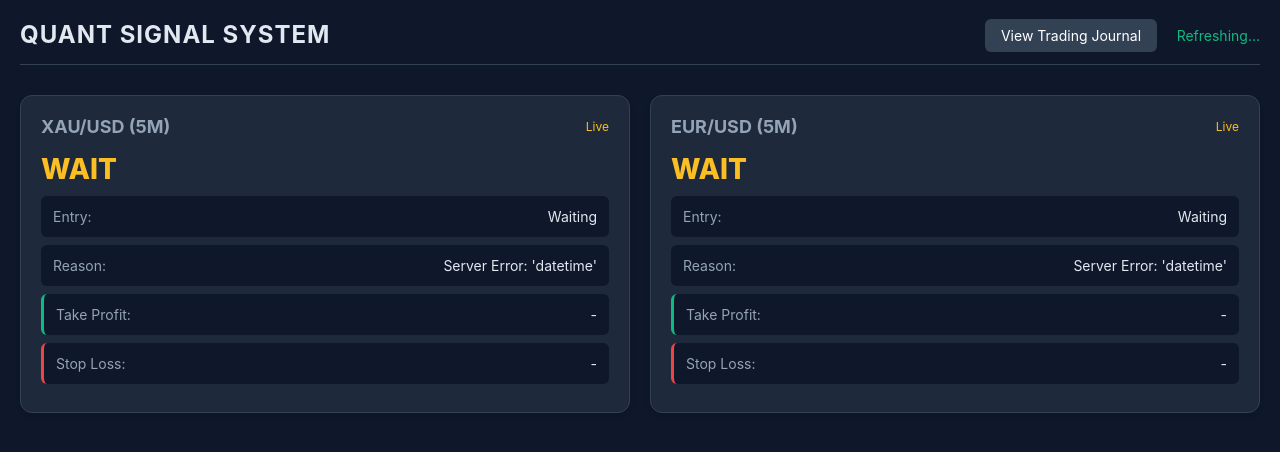
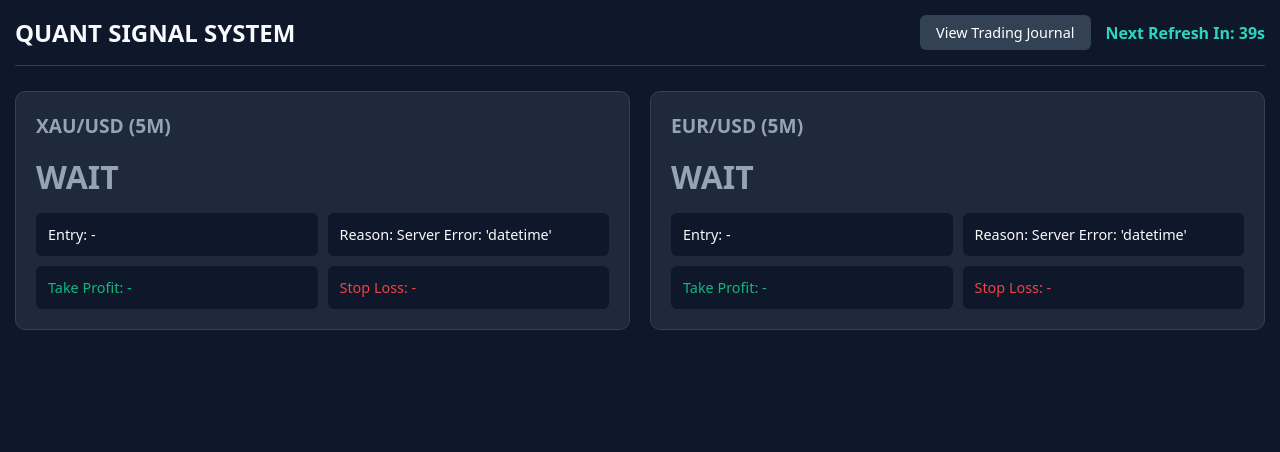
Before and after one commit to chatact135-wq/getmoney, a FastAPI app: page / in a window 1280 px wide. Shown: the top 452 px of the page. Run offline with FastAPI, Linux system fonts and the light colour scheme; data that the repository does not hold is empty.

Commit message:
Update index.html

```diff
--- a/templates/index.html
+++ b/templates/index.html
@@ -6,90 +6,101 @@
     <title>Quant Signal System</title>
     <style>
         :root {
-            --bg-dark: #0f172a;
+            --bg: #0f172a;
             --card-bg: #1e293b;
-            --text-main: #e2e8f0;
+            --text-main: #f8fafc;
             --text-muted: #94a3b8;
-            --buy-color: #10b981;
-            --sell-color: #ef4444;
-            --wait-color: #fbbf24;
+            --green: #10b981;
+            --red: #ef4444;
+            --yellow: #fbbf24;
         }
         body {
-            font-family: -apple-system, BlinkMacSystemFont, "Segoe UI", Roboto, Helvetica, Arial, sans-serif;
-            background-color: var(--bg-dark);
+            background-color: var(--bg);
             color: var(--text-main);
+            font-family: system-ui, -apple-system, sans-serif;
             margin: 0;
-            padding: 20px;
+            padding: 15px;
         }
-        .header {
+        /* Header Setup */
+        .header-container {
             display: flex;
             justify-content: space-between;
             align-items: center;
-            margin-bottom: 30px;
+            margin-bottom: 25px;
+            padding-bottom: 15px;
             border-bottom: 1px solid #334155;
-            padding-bottom: 15px;
+            flex-wrap: wrap;
+            gap: 15px;
         }
-        .header h1 { margin: 0; font-size: 24px; letter-spacing: 1px; }
-        .nav-btn {
-            background: #334155;
+        .header-container h1 { margin: 0; font-size: 1.5rem; }
+        .header-controls { display: flex; align-items: center; gap: 15px; flex-wrap: wrap; }
+        .btn {
+            background-color: #334155;
             color: white;
             text-decoration: none;
             padding: 8px 16px;
             border-radius: 6px;
-            font-size: 14px;
+            font-size: 0.9rem;
+            transition: background 0.2s;
         }
-        /* Grid Layout for Multiple Assets */
-        #signals-container {
+        .btn:hover { background-color: #475569; }
+        .timer { color: #2dd4bf; font-weight: bold; }
+
+        /* Grid Setup */
+        .grid {
             display: grid;
             grid-template-columns: repeat(auto-fit, minmax(300px, 1fr));
             gap: 20px;
         }
         .card {
             background-color: var(--card-bg);
-            border-radius: 12px;
+            border-radius: 10px;
             padding: 20px;
-            box-shadow: 0 4px 6px -1px rgba(0, 0, 0, 0.1);
             border: 1px solid #334155;
         }
-        .card-header {
+        .card h2 { margin-top: 0; font-size: 1.2rem; color: var(--text-muted); }
+
+        /* Signal Header with Timer */
+        .signal-header {
             display: flex;
             justify-content: space-between;
             align-items: center;
             margin-bottom: 15px;
         }
-        .pair-name { font-weight: bold; font-size: 18px; color: var(--text-muted); }
-        .action-text { font-size: 28px; font-weight: 800; margin: 10px 0; }
+        .signal-action { font-size: 2rem; font-weight: bold; }
+        .time-ago { font-size: 0.9rem; color: var(--yellow); font-weight: bold; }
 
-        .BUY { color: var(--buy-color); }
-        .SELL { color: var(--sell-color); }
-        .WAIT { color: var(--wait-color); }
+        .WAIT { color: var(--text-muted); }
+        .BUY { color: var(--green); }
+        .SELL { color: var(--red); }
 
-        .data-row {
-            background: #0f172a;
-            padding: 12px;
-            border-radius: 6px;
-            margin-bottom: 8px;
-            font-size: 14px;
-            display: flex;
-            justify-content: space-between;
+        .data-grid { display: grid; grid-template-columns: 1fr 1fr; gap: 10px; }
+        .data-box { background: #0f172a; padding: 12px; border-radius: 6px; font-size: 0.9rem; }
+        .tp { color: var(--green); }
+        .sl { color: var(--red); }
+
+        /* Mobile Responsive */
+        @media (max-width: 600px) {
+            .header-container { flex-direction: column; align-items: flex-start; }
+            .data-grid { grid-template-columns: 1fr; }
+            .card h2 { font-size: 1.1rem; }
         }
-        .data-label { color: var(--text-muted); }
     </style>
 </head>
 <body>
-
-    <div class="header">
+    <div class="header-container">
         <h1>QUANT SIGNAL SYSTEM</h1>
-        <div>
-            <a href="/journal" class="nav-btn">View Trading Journal</a>
-            <span style="margin-left: 15px; color: #10b981; font-size: 14px;" id="refresh-timer">Refreshing...</span>
+        <div class="header-controls">
+            <a href="/journal" class="btn">View Trading Journal</a>
+            <div class="timer" id="timerDisplay">Next Refresh In: 45s</div>
         </div>
     </div>
 
-    <div id="signals-container">
-        </div>
+    <div class="grid" id="signals-container"></div>
 
     <script>
+        let countdown = 45;
+
         async function fetchSignals() {
             try {
                 const response = await fetch('/api/signals');
@@ -99,46 +110,67 @@
                 container.innerHTML = '';
 
                 for (const [pair, signal] of Object.entries(data)) {
-                    // Create the Card UI
                     const card = document.createElement('div');
                     card.className = 'card';
 
-                    const actionClass = signal.action;
+                    let actionClass = signal.action === 'BUY' ? 'BUY' : signal.action === 'SELL' ? 'SELL' : 'WAIT';
+
+                    // Create the live timestamp badge only if it's a BUY or SELL
+                    let timeBadge = '';
+                    if (signal.action !== 'WAIT' && signal.timestamp) {
+                        timeBadge = `<div class="time-ago" data-timestamp="${signal.timestamp}">Triggered: Just now</div>`;
+                    }
 
                     card.innerHTML = `
-                        <div class="card-header">
-                            <div class="pair-name">${pair} (5M)</div>
-                            <div style="font-size: 12px; color: #fbbf24;">Live</div>
+                        <h2>${pair} (5M)</h2>
+                        <div class="signal-header">
+                            <div class="signal-action ${actionClass}">${signal.action}</div>
+                            ${timeBadge}
                         </div>
-                        <div class="action-text ${actionClass}">${signal.action}</div>
-
-                        <div class="data-row">
-                            <span class="data-label">Entry:</span>
-                            <span>${signal.entry !== "-" ? signal.entry : "Waiting"}</span>
-                        </div>
-                        <div class="data-row">
-                            <span class="data-label">Reason:</span>
-                            <span>${signal.reason}</span>
-                        </div>
-                        <div class="data-row" style="border-left: 3px solid #10b981;">
-                            <span class="data-label">Take Profit:</span>
-                            <span>${signal.tp}</span>
-                        </div>
-                        <div class="data-row" style="border-left: 3px solid #ef4444;">
-                            <span class="data-label">Stop Loss:</span>
-                            <span>${signal.sl}</span>
+                        <div class="data-grid">
+                            <div class="data-box">Entry: ${signal.entry}</div>
+                            <div class="data-box">Reason: ${signal.reason}</div>
+                            <div class="data-box tp">Take Profit: ${signal.tp}</div>
+                            <div class="data-box sl">Stop Loss: ${signal.sl}</div>
                         </div>
                     `;
                     container.appendChild(card);
                 }
-            } catch (error) {
-                console.error('Error fetching signals:', error);
+            } catch (e) {
+                console.error("Failed to fetch signals", e);
             }
         }
 
-        // Fetch immediately, then every 30 seconds
+        // Main API Refresh Timer
+        setInterval(() => {
+            countdown--;
+            if (countdown <= 0) {
+                countdown = 45;
+                fetchSignals();
+            }
+            document.getElementById('timerDisplay').innerText = `Next Refresh In: ${countdown}s`;
+        }, 1000);
+
+        // Live 'Time Ago' Counter (Updates independently every second)
+        setInterval(() => {
+            const now = Math.floor(Date.now() / 1000);
+            document.querySelectorAll('.time-ago').forEach(el => {
+                const ts = parseInt(el.getAttribute('data-timestamp'));
+                if (!ts) return;
+
+                const diff = now - ts;
+                if (diff < 60) {
+                    el.innerText = `Triggered: ${diff}s ago`;
+                } else {
+                    const mins = Math.floor(diff / 60);
+                    const secs = diff % 60;
+                    el.innerText = `Triggered: ${mins}m ${secs}s ago`;
+                }
+            });
+        }, 1000);
+
+        // Initial fetch on load
         fetchSignals();
-        setInterval(fetchSignals, 30000);
     </script>
 </body>
 </html>
```
